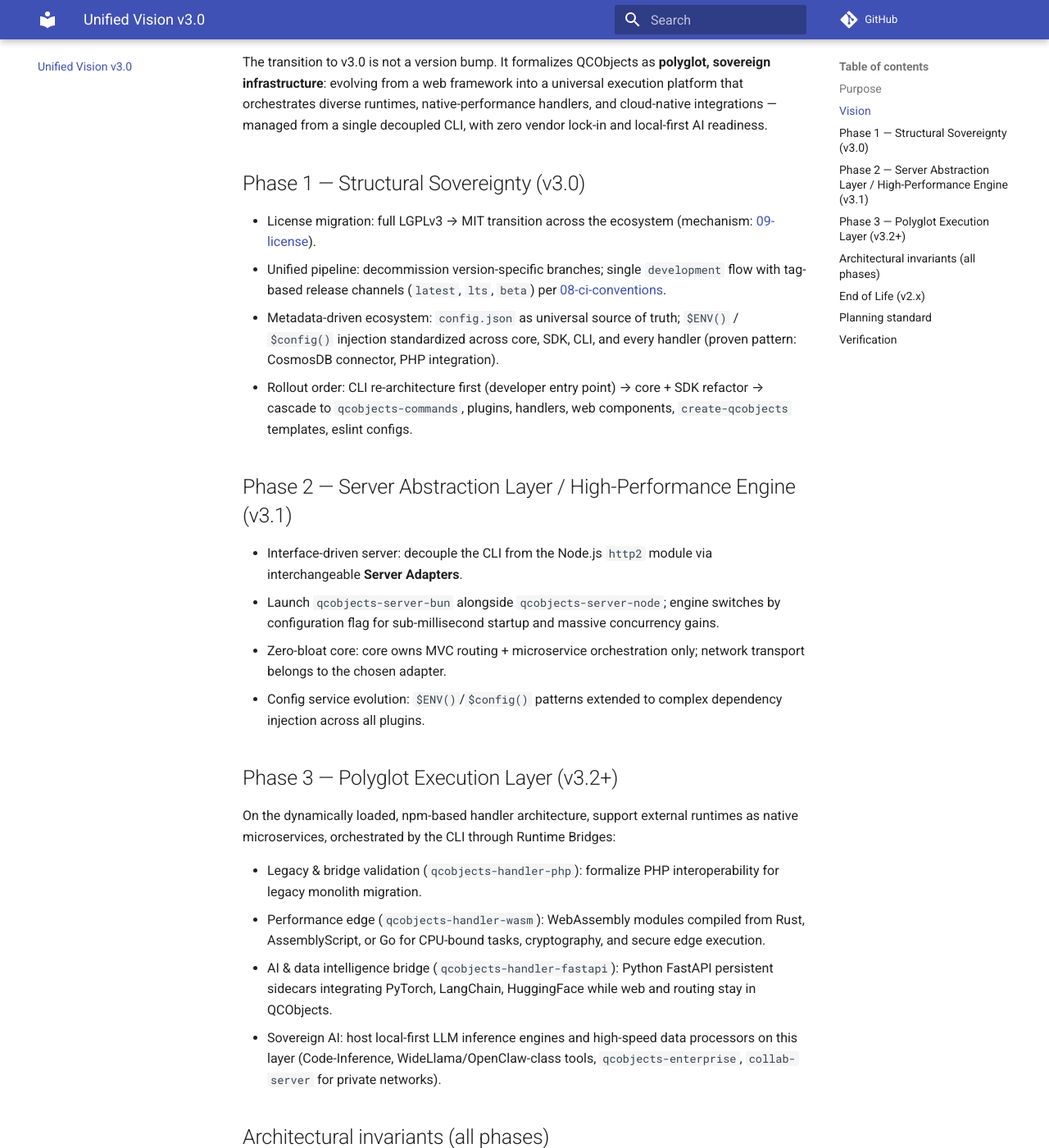
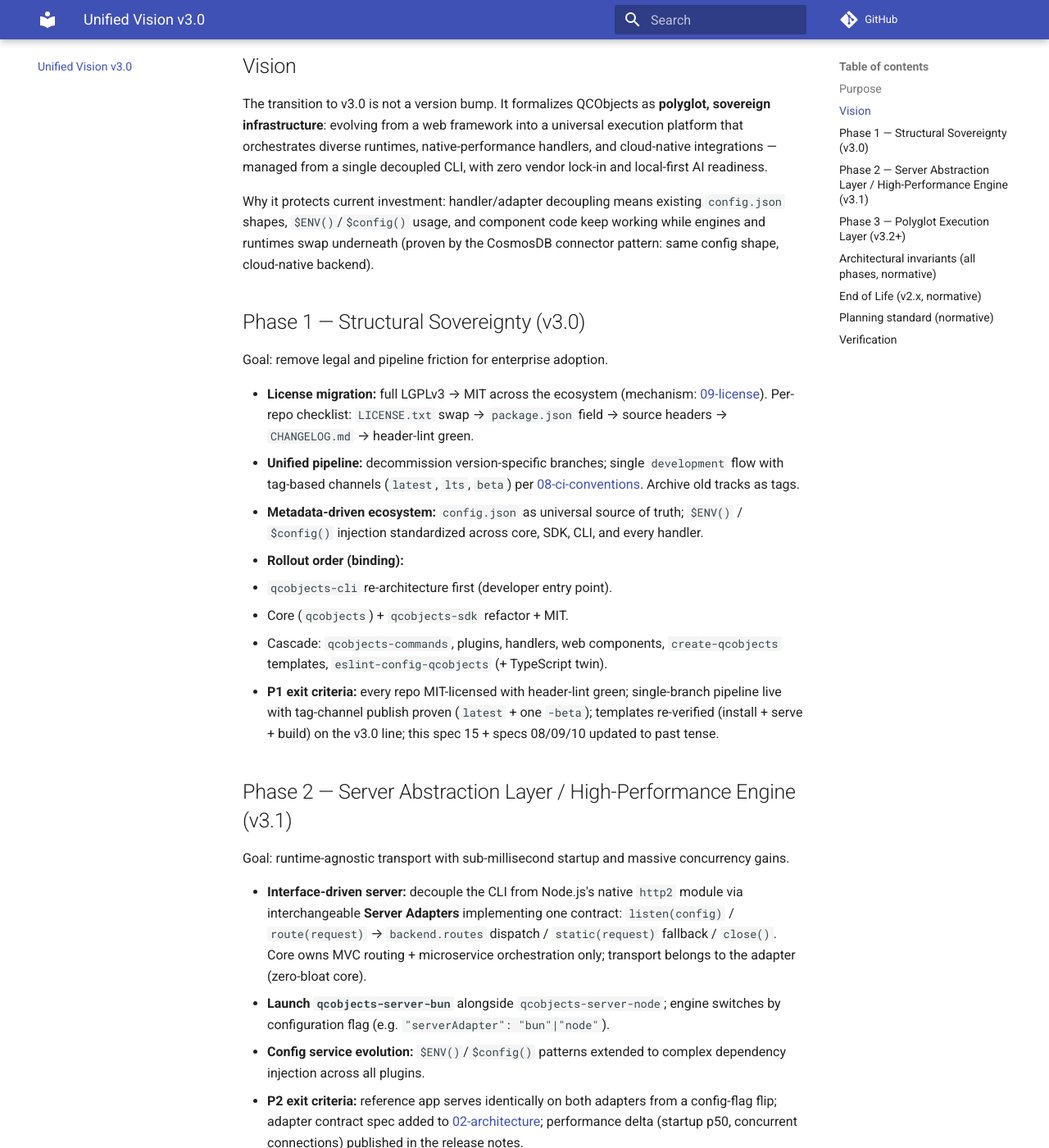
Before and after one commit to QCObjects/product-specs, an MkDocs documentation site: the page built from docs/15-unified-vision-v3.md, in a window 1280 px wide and 1400 px high, scrolled down 492 px. Shown: the whole window at 82% size. Built offline with MkDocs 1.6.1 and Material for MkDocs 9.7.7, drawn with Linux system fonts in a browser that asks for light colours; comment, search, counter and statistics services are not loaded; some of the changed text lies outside the part shown.

Commit message:
feat: expand unified vision v3.0 with per-repo exit criteria and EOL table

```diff
--- a/docs/15-unified-vision-v3.md
+++ b/docs/15-unified-vision-v3.md
@@ -2,12 +2,15 @@
 
 ## Purpose
 
-Declare where QCObjects is going and the transitional phases to get there.
+Declare where QCObjects is going and the transitional phases to get there —
+with per-repo exit criteria and migration checklists, so standard plans can be
+derived mechanically.
 This spec governs direction: when it conflicts with specs 01–14, this spec
 wins and the affected spec MUST be updated in the same PR.
 
 Sources: the three roadmap drafts in `roadmap/` (base vision, CosmosDB-lib
-structural note, consolidated update), unified here as the single normative text.
+structural note, consolidated update), systematized here in full as the single
+normative text. The drafts may be archived; this file is the record.
 
 ## Vision
 
@@ -17,50 +20,73 @@ universal execution platform that orchestrates diverse runtimes,
 native-performance handlers, and cloud-native integrations — managed from a
 single decoupled CLI, with zero vendor lock-in and local-first AI readiness.
 
+Why it protects current investment: handler/adapter decoupling means existing
+`config.json` shapes, `$ENV()`/`$config()` usage, and component code keep
+working while engines and runtimes swap underneath (proven by the CosmosDB
+connector pattern: same config shape, cloud-native backend).
+
 ## Phase 1 — Structural Sovereignty (v3.0)
 
-- License migration: full LGPLv3 → MIT transition across the ecosystem
-  (mechanism: [09-license](./09-license.md)).
-- Unified pipeline: decommission version-specific branches; single
-  `development` flow with tag-based release channels (`latest`, `lts`, `beta`)
-  per [08-ci-conventions](./08-ci-conventions.md).
-- Metadata-driven ecosystem: `config.json` as universal source of truth;
+Goal: remove legal and pipeline friction for enterprise adoption.
+
+- **License migration:** full LGPLv3 → MIT across the ecosystem
+  (mechanism: [09-license](./09-license.md)). Per-repo checklist: `LICENSE.txt`
+  swap → `package.json` field → source headers → `CHANGELOG.md` → header-lint green.
+- **Unified pipeline:** decommission version-specific branches; single
+  `development` flow with tag-based channels (`latest`, `lts`, `beta`) per
+  [08-ci-conventions](./08-ci-conventions.md). Archive old tracks as tags.
+- **Metadata-driven ecosystem:** `config.json` as universal source of truth;
   `$ENV()` / `$config()` injection standardized across core, SDK, CLI, and
-  every handler (proven pattern: CosmosDB connector, PHP integration).
-- Rollout order: CLI re-architecture first (developer entry point) → core +
-  SDK refactor → cascade to `qcobjects-commands`, plugins, handlers, web
-  components, `create-qcobjects` templates, eslint configs.
+  every handler.
+- **Rollout order (binding):**
+  1. `qcobjects-cli` re-architecture first (developer entry point).
+  2. Core (`qcobjects`) + `qcobjects-sdk` refactor + MIT.
+  3. Cascade: `qcobjects-commands`, plugins, handlers, web components,
+     `create-qcobjects` templates, `eslint-config-qcobjects` (+ TypeScript twin).
+- **P1 exit criteria:** every repo MIT-licensed with header-lint green;
+  single-branch pipeline live with tag-channel publish proven (`latest` + one
+  `-beta`); templates re-verified (install + serve + build) on the v3.0 line;
+  this spec 15 + specs 08/09/10 updated to past tense.
 
 ## Phase 2 — Server Abstraction Layer / High-Performance Engine (v3.1)
 
-- Interface-driven server: decouple the CLI from the Node.js `http2` module
-  via interchangeable **Server Adapters**.
-- Launch `qcobjects-server-bun` alongside `qcobjects-server-node`; engine
-  switches by configuration flag for sub-millisecond startup and massive
-  concurrency gains.
-- Zero-bloat core: core owns MVC routing + microservice orchestration only;
-  network transport belongs to the chosen adapter.
-- Config service evolution: `$ENV()`/`$config()` patterns extended to complex
-  dependency injection across all plugins.
+Goal: runtime-agnostic transport with sub-millisecond startup and massive
+concurrency gains.
+
+- **Interface-driven server:** decouple the CLI from Node.js's native `http2`
+  module via interchangeable **Server Adapters** implementing one contract:
+  `listen(config)` / `route(request)` → `backend.routes` dispatch /
+  `static(request)` fallback / `close()`. Core owns MVC routing + microservice
+  orchestration only; transport belongs to the adapter (zero-bloat core).
+- **Launch `qcobjects-server-bun`** alongside `qcobjects-server-node`;
+  engine switches by configuration flag (e.g. `"serverAdapter": "bun"|"node"`).
+- **Config service evolution:** `$ENV()`/`$config()` patterns extended to
+  complex dependency injection across all plugins.
+- **P2 exit criteria:** reference app serves identically on both adapters from
+  a config-flag flip; adapter contract spec added to [02-architecture](./02-architecture.md);
+  performance delta (startup p50, concurrent connections) published in the release notes.
 
 ## Phase 3 — Polyglot Execution Layer (v3.2+)
 
-On the dynamically loaded, npm-based handler architecture, support external
-runtimes as native microservices, orchestrated by the CLI through Runtime Bridges:
+Goal: external runtimes as native microservices, orchestrated by the CLI
+through Runtime Bridges (all npm-installed, keyword-discovered, per spec 02).
 
-- Legacy & bridge validation (`qcobjects-handler-php`): formalize PHP
-  interoperability for legacy monolith migration.
-- Performance edge (`qcobjects-handler-wasm`): WebAssembly modules compiled
-  from Rust, AssemblyScript, or Go for CPU-bound tasks, cryptography, and
-  secure edge execution.
-- AI & data intelligence bridge (`qcobjects-handler-fastapi`): Python FastAPI
-  persistent sidecars integrating PyTorch, LangChain, HuggingFace while web
-  and routing stay in QCObjects.
-- Sovereign AI: host local-first LLM inference engines and high-speed data
-  processors on this layer (Code-Inference, WideLlama/OpenClaw-class tools,
+| Bridge | Package | Workload |
+|---|---|---|
+| Legacy validation | `qcobjects-handler-php` | Legacy monolith migration interop |
+| Performance edge | `qcobjects-handler-wasm` | CPU-bound, crypto, secure edge (Rust/AssemblyScript/Go → Wasm) |
+| AI & data intelligence | `qcobjects-handler-fastapi` | Persistent Python sidecars (PyTorch, LangChain, HuggingFace) |
+
+- **Sovereign AI:** host local-first LLM inference + high-speed data processors
+  on this layer (Code-Inference, WideLlama/OpenClaw-class tools,
   `qcobjects-enterprise`, `collab-server` for private networks).
+- Granular stream/timeout/resource control at the server level keeps stability
+  during heavy inference or polyglot workloads.
+- **P3 exit criteria:** PHP + Wasm + FastAPI demo routes green on one
+  CLI-orchestrated app; handler authoring guide published; [11-features](./11-features.md)
+  rows flipped to `stable`.
 
-## Architectural invariants (all phases)
+## Architectural invariants (all phases, normative)
 
 - Decoupled handlers and adapters: independent npm packages, no hard
   dependencies, keyword-based auto-discovery.
@@ -69,22 +95,25 @@ runtimes as native microservices, orchestrated by the CLI through Runtime Bridge
 - Best tool per domain: JS/TS for web, Rust/Wasm for speed, Python for data
   intelligence — one unified deployment pipeline.
 
-## End of Life (v2.x)
+## End of Life (v2.x, normative)
 
-All v2.x lines (`v2.3`, `v2.4-beta`, `v2.4-ts`, `v2.5-beta`) are designated
-EOL and preserved as archive tags only: no public security patches, features,
-or community support. Migration to the v3.0 track is strongly recommended.
-Extended support and guided migration are available via enterprise SLA.
+| Line | State | Support |
+|---|---|---|
+| `v2.3`, `v2.4-beta`, `v2.4-ts`, `v2.5-beta` | EOL, archive tags only | No patches, features, or community support |
+| v3.0 track | Current | Full maintenance |
+| Legacy enterprise | SLA only | Custom patching / guided migration via consulting contracts |
 
-## Planning standard
+Migration to the v3.0 track is strongly recommended (MIT + unified pipeline +
+adapters). Open-source sustainability: Open Collective / GitHub Sponsors.
 
-Future plans MUST cite the phase (P1/P2/P3) they belong to, list the specs
-they touch, and state acceptance per the Verification sections of those specs.
-A plan that changes direction MUST update this spec first.
+## Planning standard (normative)
+
+Future plans MUST cite the phase (P1/P2/P3), list touched specs, state
+acceptance per those specs' Verification sections, and name the exit criteria
+above they advance. A plan that changes direction MUST update this spec first.
 
 ## Verification
 
-- P1 exit: every repo MIT-licensed, single-branch pipeline live, templates
-  re-verified on the v3.0 line.
+- P1 exit: all criteria in Phase 1 list green.
 - P2 exit: Bun adapter serves the reference app from a config flag flip.
 - P3 exit: PHP + Wasm + FastAPI demo routes all green on one CLI-orchestrated app.
```
